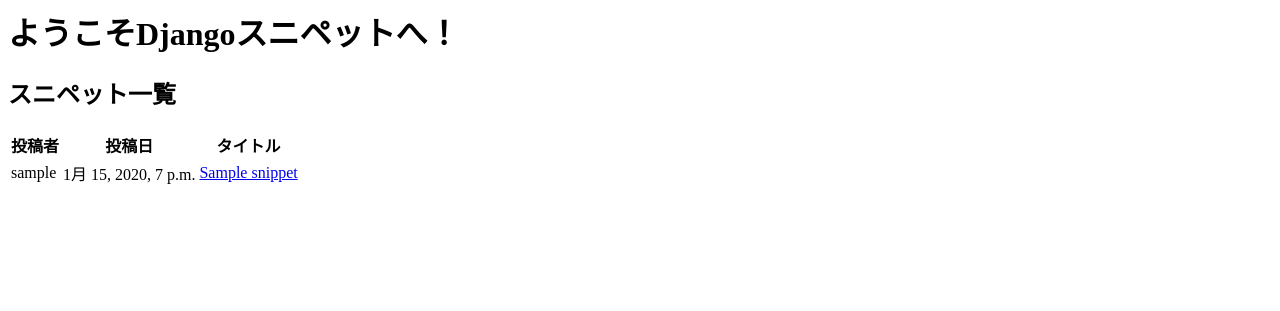
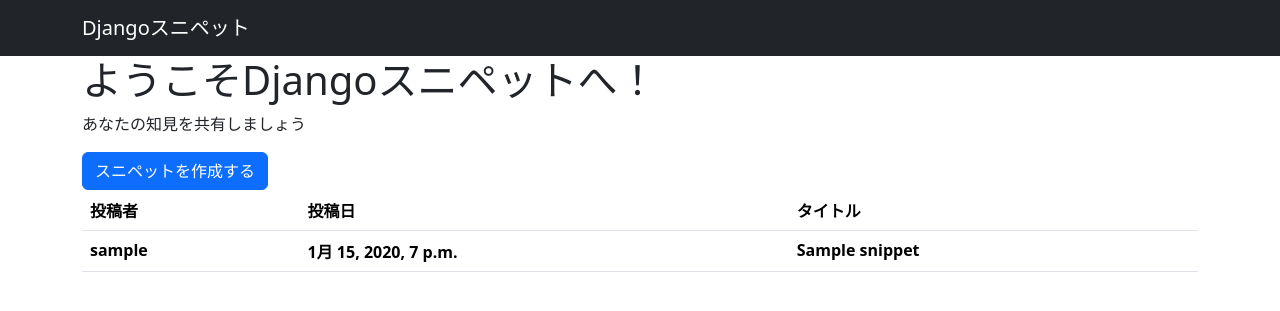
Before and after one commit to YasudaKaito/django_full_scale_transcription, a Django app: page / in a window 1280 px wide. Shown: the top 311 px of the page. Run offline with Django 3.2, Linux system fonts and the light colour scheme; tables that the repository leaves empty hold one stand-in row (values such as "Sample post"); lists and menus that the app fills with data are empty; some libraries are stand-ins or nearby versions.

Commit message:
p.48 apply bootstrap to top page

```diff
--- a/djangosnippets/djangosnippets/settings.py
+++ b/djangosnippets/djangosnippets/settings.py
@@ -39,6 +39,7 @@ INSTALLED_APPS = [
     "django.contrib.messages",
     "django.contrib.staticfiles",
     "snippets.apps.SnippetsConfig",
+    "django_bootstrap5",
 ]
 
 MIDDLEWARE = [
--- a/djangosnippets/snippets/templates/snippets/top.html
+++ b/djangosnippets/snippets/templates/snippets/top.html
@@ -1,11 +1,25 @@
+{% load django_bootstrap5 %}
 <html>
 <head>
     <meta charset="utf-8">
     <title>Djangoスニペット</title>
+    {% bootstrap_css %}
+    {% bootstrap_javascript %}
 </head>
 <body>
-    <h1>ようこそDjangoスニペットへ！</h1>
-    <h2>スニペット一覧</h2>
+<nav class="navbar navbar-expand flex-md-row navbar-dark bg-dark">
+    <div class="container justify-content-between">
+        <a href="/" class="navbar-brand">Djangoスニペット</a>
+    </div>
+</nav>
+<main>
+    <div class="container">
+        <div class="welcome">
+            <h1 class="title">ようこそDjangoスニペットへ！</h1>
+            <p class="subtitle">あなたの知見を共有しましょう</p>
+            <a class="btn btn-primary" href="{% url 'snippet_new' %}">スニペットを作成する</a>
+        </div>
+
         {% if snippets %}
         <table class="table">
             <thead>
@@ -18,9 +32,10 @@
             <tbody>
             {% for snippet in snippets %}
             <tr>
-            <td>{{ snippet.created_by.username }}</td>
-            <td>{{ snippet.created_at }}</td>
-            <td><a href="{% url 'snippet_detail' snippet.id %}">{{ snippet.title }}</a></td>
+                <th>{{ snippet.created_by.username }}</th>
+                <th>{{ snippet.created_at }}</th>
+                <!-- <th><a href="{% url 'snippet_detail' snippet.id %}">{{ snippet.title }}</a></th> -->
+                <th>{{ snippet.title }}</th>
             </tr>
             {% endfor %}
             </tbody>
@@ -28,5 +43,7 @@
         {% else %}
         <p>スニペットはまだ投稿されていません。</p>
         {% endif %}
+    </div>
+</main>
 </body>
 </html>
--- a/requirements.txt
+++ b/requirements.txt
@@ -1,4 +1,5 @@
 django==3.2
+django-bootstrap5~=21.3
 psycopg2~=2.9.3
 black
 flake8
```
Lines whose indentation alone changed are shown as unchanged.
